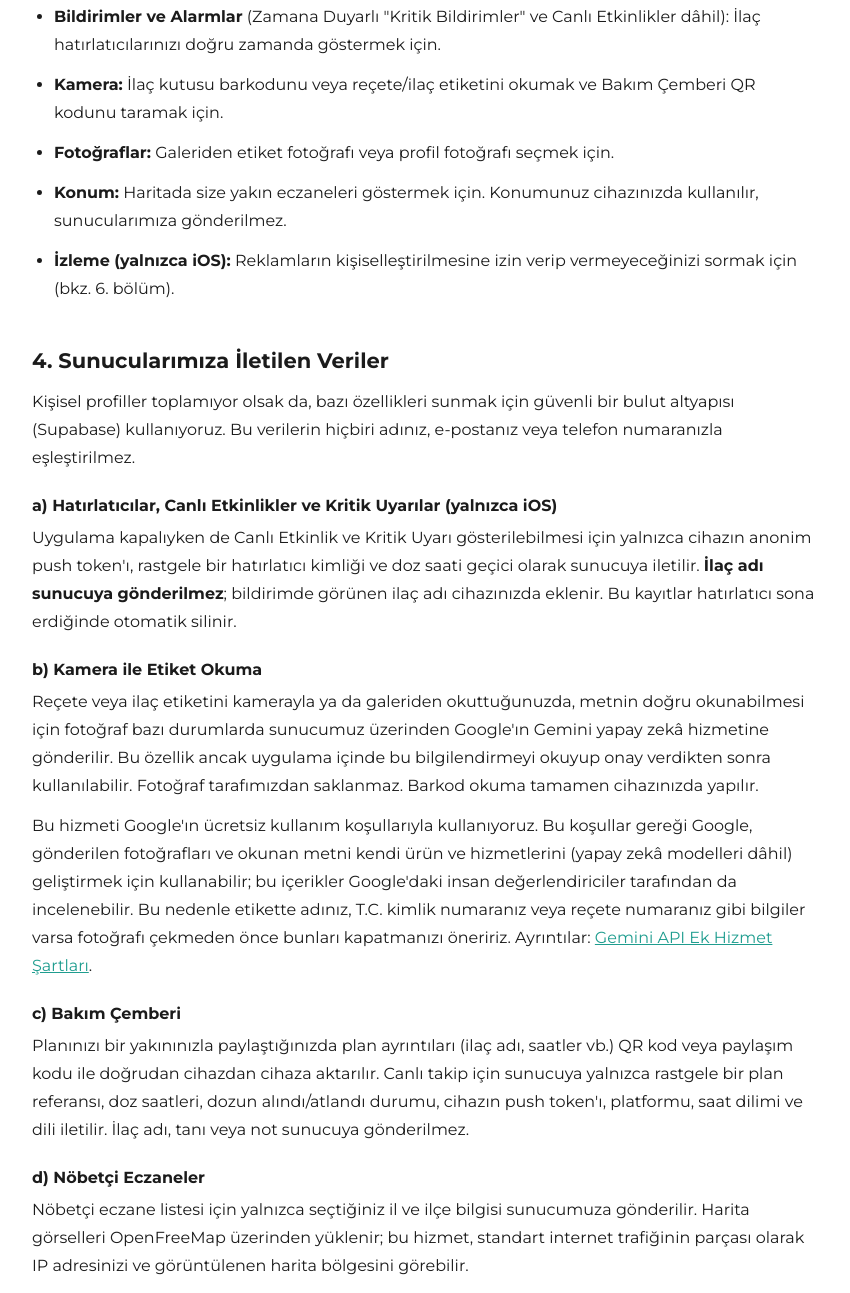
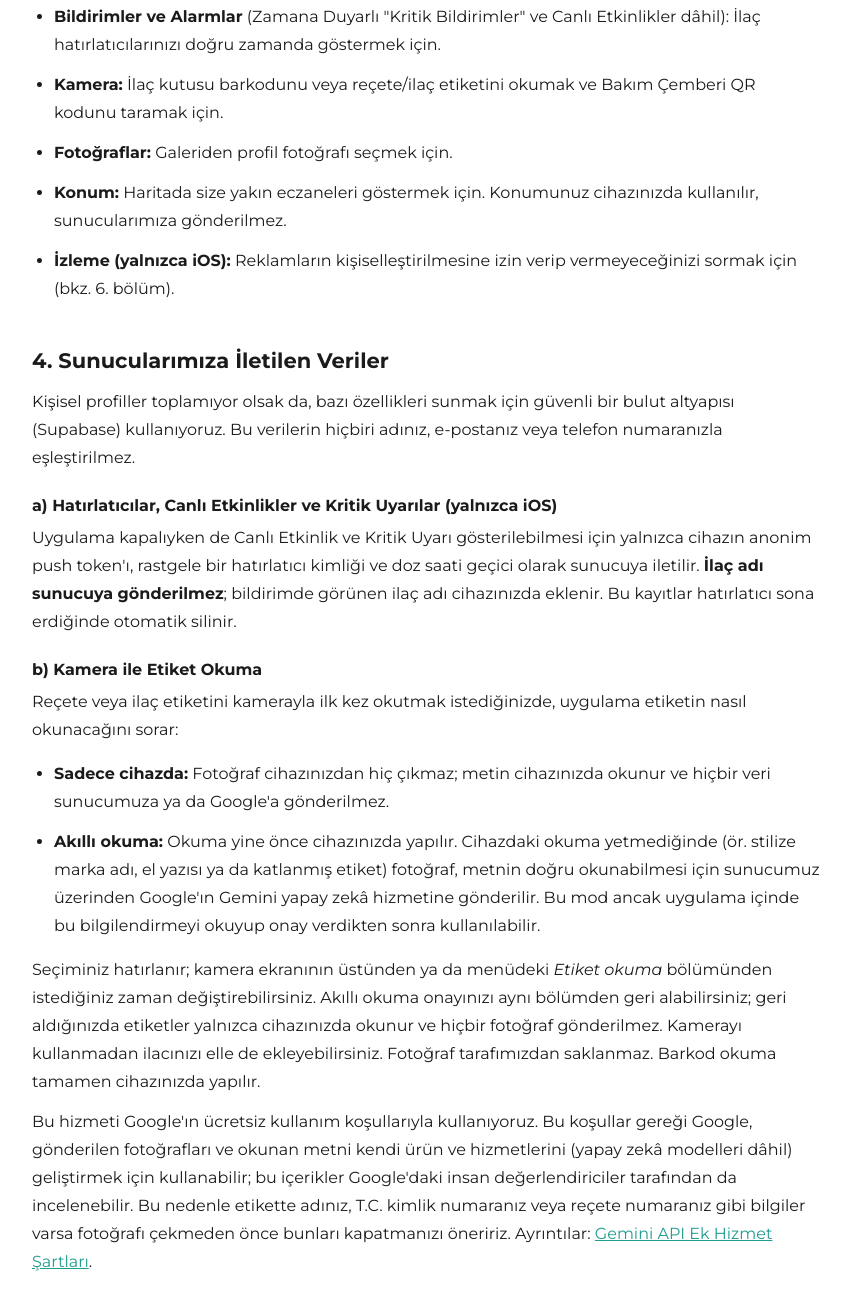
Before and after one commit to enesarat/enesarat.github.io, a plain HTML site: page privacy/index.html in a window 1280 px wide. Shown: the part 887-2180 px from the top of the page, without its empty margins (214-1064 px from the left). Drawn offline with Linux system fonts and the light colour scheme.

Commit message:
Describe the smart and on-device label reading modes
- Explain in 4-b that the app asks how labels should be read: "On device
  only" never sends the photo, "Smart reading" reads on the device first and
  sends the photo to Google Gemini only when that is not enough, and only
  after the in-app notice is accepted.
- Say where the choice is changed and the consent withdrawn (camera screen
  and Label reading in the menu), and that withdrawing switches to on-device
  reading. Mention manual entry.
- Drop "from the gallery" for labels: the app reads labels only from the
  camera; the photo permission is used for profile photos.
- Limit Gemini in Third Parties to the consented smart reading mode, and note
  in Section 9 that label photos are not stored on our servers.

```diff
--- a/privacy/index.html
+++ b/privacy/index.html
@@ -34,7 +34,7 @@
   <ul>
     <li><strong>Bildirimler ve Alarmlar</strong> (Zamana Duyarlı "Kritik Bildirimler" ve Canlı Etkinlikler dâhil): İlaç hatırlatıcılarınızı doğru zamanda göstermek için.</li>
     <li><strong>Kamera:</strong> İlaç kutusu barkodunu veya reçete/ilaç etiketini okumak ve Bakım Çemberi QR kodunu taramak için.</li>
-    <li><strong>Fotoğraflar:</strong> Galeriden etiket fotoğrafı veya profil fotoğrafı seçmek için.</li>
+    <li><strong>Fotoğraflar:</strong> Galeriden profil fotoğrafı seçmek için.</li>
     <li><strong>Konum:</strong> Haritada size yakın eczaneleri göstermek için. Konumunuz cihazınızda kullanılır, sunucularımıza gönderilmez.</li>
     <li><strong>İzleme (yalnızca iOS):</strong> Reklamların kişiselleştirilmesine izin verip vermeyeceğinizi sormak için (bkz. 6. bölüm).</li>
   </ul>
@@ -46,7 +46,12 @@
   <p>Uygulama kapalıyken de Canlı Etkinlik ve Kritik Uyarı gösterilebilmesi için yalnızca cihazın anonim push token'ı, rastgele bir hatırlatıcı kimliği ve doz saati geçici olarak sunucuya iletilir. <strong>İlaç adı sunucuya gönderilmez</strong>; bildirimde görünen ilaç adı cihazınızda eklenir. Bu kayıtlar hatırlatıcı sona erdiğinde otomatik silinir.</p>
 
   <h3>b) Kamera ile Etiket Okuma</h3>
-  <p>Reçete veya ilaç etiketini kamerayla ya da galeriden okuttuğunuzda, metnin doğru okunabilmesi için fotoğraf bazı durumlarda sunucumuz üzerinden Google'ın Gemini yapay zekâ hizmetine gönderilir. Bu özellik ancak uygulama içinde bu bilgilendirmeyi okuyup onay verdikten sonra kullanılabilir. Fotoğraf tarafımızdan saklanmaz. Barkod okuma tamamen cihazınızda yapılır.</p>
+  <p>Reçete veya ilaç etiketini kamerayla ilk kez okutmak istediğinizde, uygulama etiketin nasıl okunacağını sorar:</p>
+  <ul>
+    <li><strong>Sadece cihazda:</strong> Fotoğraf cihazınızdan hiç çıkmaz; metin cihazınızda okunur ve hiçbir veri sunucumuza ya da Google'a gönderilmez.</li>
+    <li><strong>Akıllı okuma:</strong> Okuma yine önce cihazınızda yapılır. Cihazdaki okuma yetmediğinde (ör. stilize marka adı, el yazısı ya da katlanmış etiket) fotoğraf, metnin doğru okunabilmesi için sunucumuz üzerinden Google'ın Gemini yapay zekâ hizmetine gönderilir. Bu mod ancak uygulama içinde bu bilgilendirmeyi okuyup onay verdikten sonra kullanılabilir.</li>
+  </ul>
+  <p>Seçiminiz hatırlanır; kamera ekranının üstünden ya da menüdeki <em>Etiket okuma</em> bölümünden istediğiniz zaman değiştirebilirsiniz. Akıllı okuma onayınızı aynı bölümden geri alabilirsiniz; geri aldığınızda etiketler yalnızca cihazınızda okunur ve hiçbir fotoğraf gönderilmez. Kamerayı kullanmadan ilacınızı elle de ekleyebilirsiniz. Fotoğraf tarafımızdan saklanmaz. Barkod okuma tamamen cihazınızda yapılır.</p>
   <p>Bu hizmeti Google'ın ücretsiz kullanım koşullarıyla kullanıyoruz. Bu koşullar gereği Google, gönderilen fotoğrafları ve okunan metni kendi ürün ve hizmetlerini (yapay zekâ modelleri dâhil) geliştirmek için kullanabilir; bu içerikler Google'daki insan değerlendiriciler tarafından da incelenebilir. Bu nedenle etikette adınız, T.C. kimlik numaranız veya reçete numaranız gibi bilgiler varsa fotoğrafı çekmeden önce bunları kapatmanızı öneririz. Ayrıntılar: <a href="https://ai.google.dev/gemini-api/terms" target="_blank" rel="noopener">Gemini API Ek Hizmet Şartları</a>.</p>
 
   <h3>c) Bakım Çemberi</h3>
@@ -76,7 +81,7 @@
   <ul>
     <li><strong>Supabase:</strong> Sunucu altyapısı (4. bölümdeki veriler).</li>
     <li><strong>Google AdMob:</strong> Reklamlar (6. bölüm).</li>
-    <li><strong>Google Gemini:</strong> Etiket okuma; içerik Google tarafından hizmet geliştirme amacıyla kullanılabilir (4-b).</li>
+    <li><strong>Google Gemini:</strong> Yalnızca onay verdiğiniz akıllı okuma modunda etiket okuma; içerik Google tarafından hizmet geliştirme amacıyla kullanılabilir (4-b).</li>
     <li><strong>Firebase Cloud Messaging ve Apple Push Bildirim Servisi:</strong> Bildirim iletimi.</li>
     <li><strong>OpenFreeMap:</strong> Harita görselleri (4-d).</li>
   </ul>
@@ -102,6 +107,7 @@
     <li>Bakım Çemberi kayıtları: Paylaşımı uygulama içinden sonlandırabilirsiniz; kalan kayıtların silinmesini e-postayla talep edebilirsiniz.</li>
     <li>Geri bildirim metinleri: Talep üzerine silinir.</li>
   </ul>
+  <p>Etiket fotoğrafları sunucularımızda saklanmaz. Akıllı okuma modunda Google'a gönderilen içerik, Google'ın 4-b bölümünde bağlantısı verilen koşullarına tabidir.</p>
   <p>Sunucudaki verilerinizin silinmesini talep etmek için <a href="mailto:artcodens@gmail.com">artcodens@gmail.com</a> adresine e-posta gönderebilirsiniz. Silme talebiniz en geç 30 gün içinde işleme alınır.</p>
 
   <h2>10. Bu Gizlilik Politikasındaki Değişiklikler</h2>
```
Also changed, not shown: privacy/en/index.html (+9 -3 lines).
